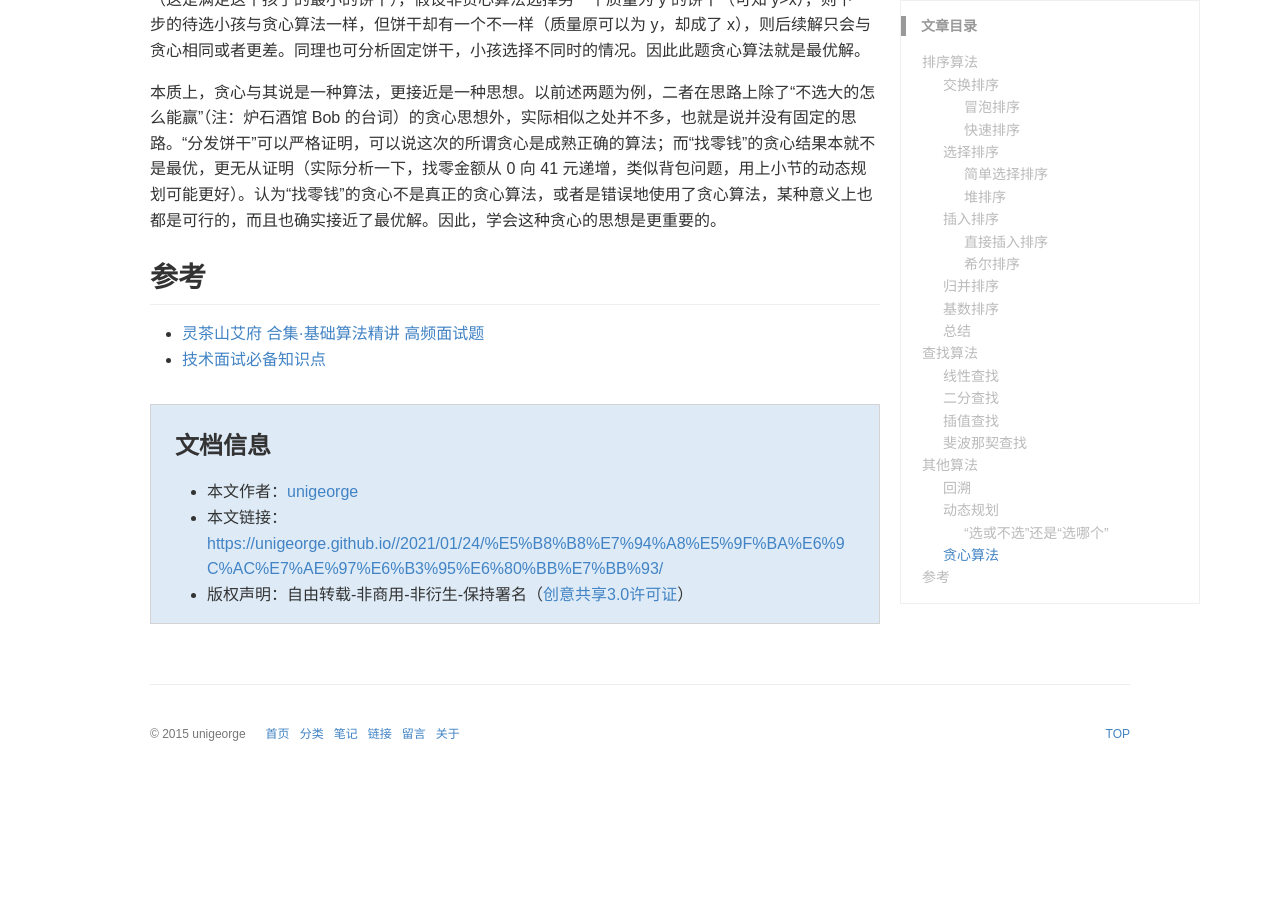
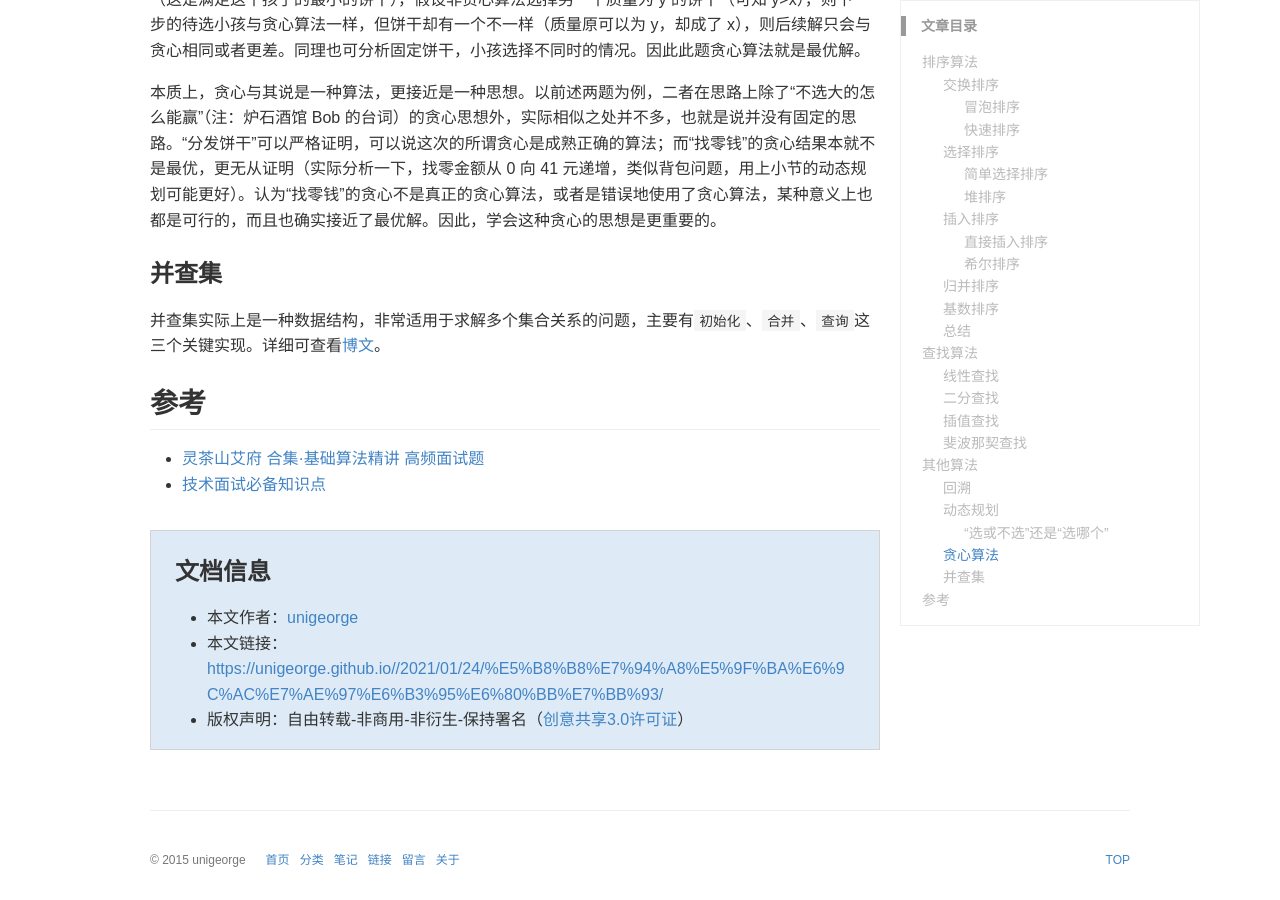
Before and after one commit to unigeorge/unigeorge.github.io, a Jekyll site: the page built from _posts/2021-01-24-常用基本算法总结.md, in a window 1280 px wide and 900 px high, scrolled down 12533 px. Built offline with Jekyll 4.4.1, drawn with Linux system fonts in a browser that asks for light colours; some web fonts are replaced; a style sheet for code colours, icons or effects is not loaded; before the commit the page ends 13316 px from its top, so only the background shows below that; some of the changed text lies outside the part shown.

Commit message:
Update 2021-01-24-常用基本算法总结.md

```diff
--- a/_posts/2021-01-24-常用基本算法总结.md
+++ b/_posts/2021-01-24-常用基本算法总结.md
@@ -537,6 +537,10 @@ class Solution {
 
 本质上，贪心与其说是一种算法，更接近是一种思想。以前述两题为例，二者在思路上除了“不选大的怎么能赢”（注：炉石酒馆 Bob 的台词）的贪心思想外，实际相似之处并不多，也就是说并没有固定的思路。“分发饼干”可以严格证明，可以说这次的所谓贪心是成熟正确的算法；而“找零钱”的贪心结果本就不是最优，更无从证明（实际分析一下，找零金额从 0 向 41 元递增，类似背包问题，用上小节的动态规划可能更好）。认为“找零钱”的贪心不是真正的贪心算法，或者是错误地使用了贪心算法，某种意义上也都是可行的，而且也确实接近了最优解。因此，学会这种贪心的思想是更重要的。
 
+### 并查集
+
+并查集实际上是一种数据结构，非常适用于求解多个集合关系的问题，主要有`初始化`、`合并`、`查询`这三个关键实现。详细可查看[博文](https://zhuanlan.zhihu.com/p/93647900)。
+
 ## 参考
 
 - [灵茶山艾府 合集·基础算法精讲 高频面试题](https://space.bilibili.com/206214/channel/collectiondetail?sid=842776&ctype=0)
```
